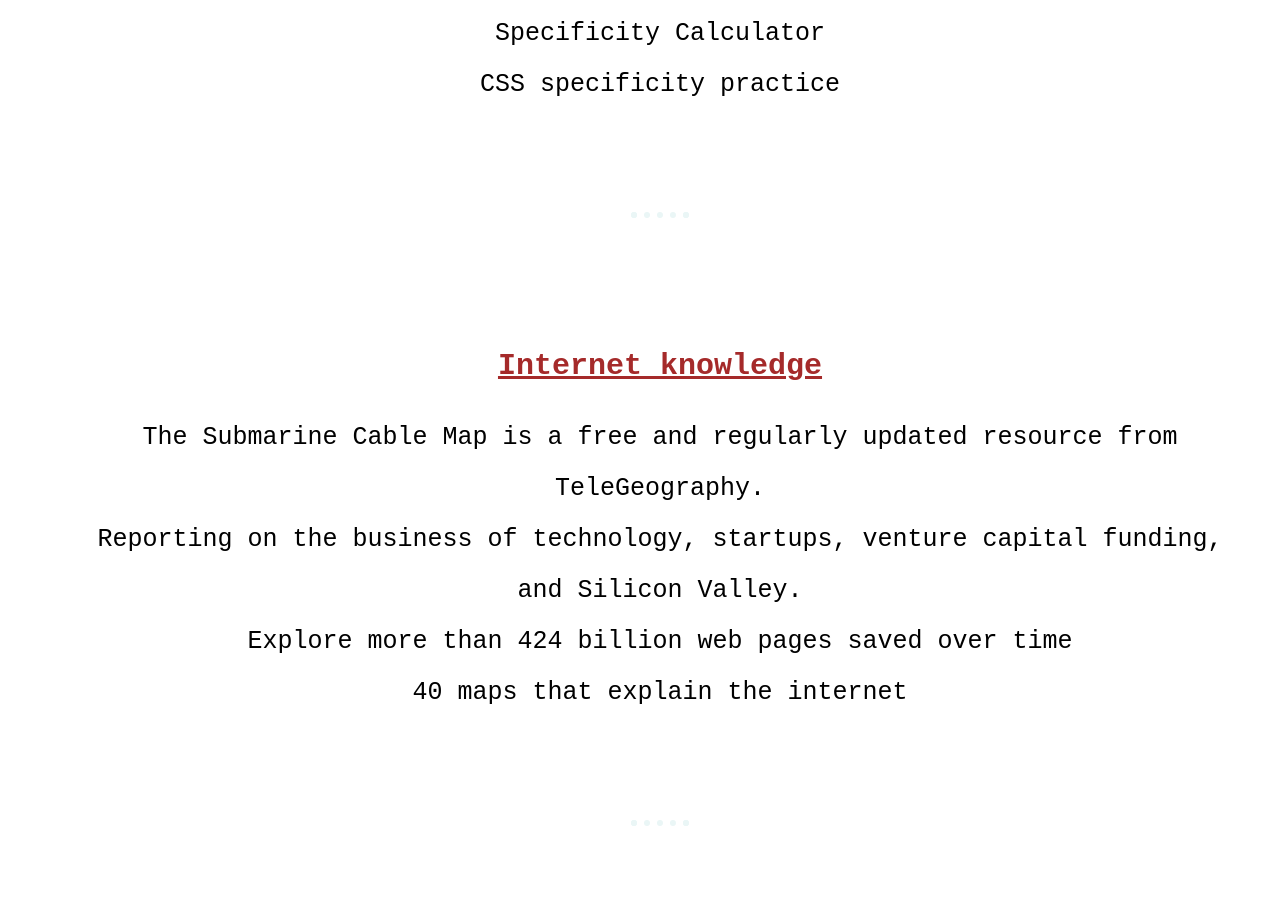
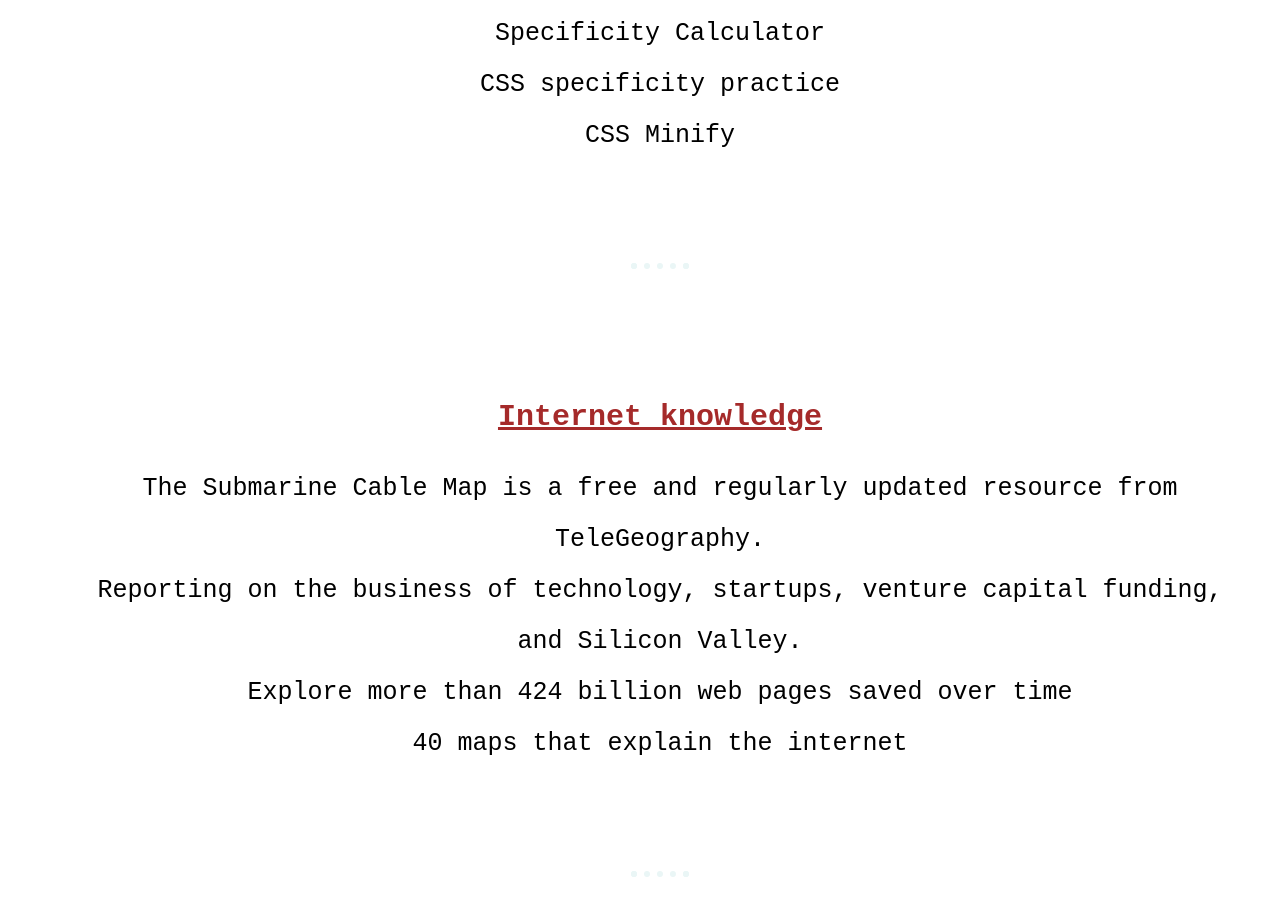
Before and after one commit to Ronysweb/Tools-and-resources, a plain HTML site: page index.html in a window 1280 px wide. Shown: the part 5175-6084 px from the top of the page. Drawn offline with Linux system fonts and the light colour scheme.

Commit message:
Update index.html

```diff
--- a/index.html
+++ b/index.html
@@ -129,6 +129,7 @@
                 <li><a target="_blank" href="https://nekocalc.com/px-to-rem-converter">px to rem converter</a></li>
                 <li><a target="_blank" href="https://specificity.keegan.st/">Specificity Calculator</a></li>
                 <li><a target="_blank" href="https://flukeout.github.io/">CSS specificity practice</a></li>
+                <li><a target="_blank" href="https://www.cleancss.com/css-minify/">CSS Minify</a></li>
 
                 <hr>
 
```
